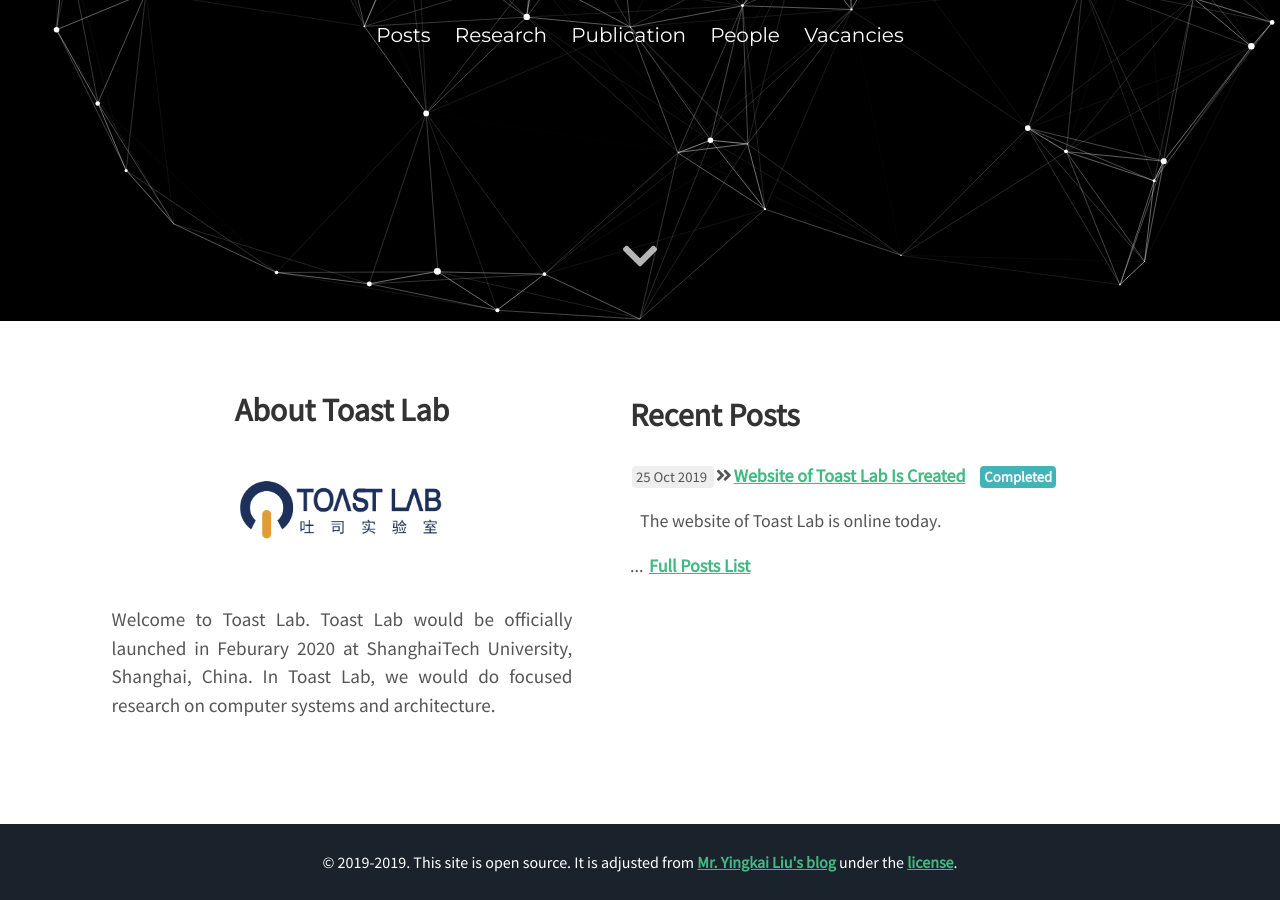
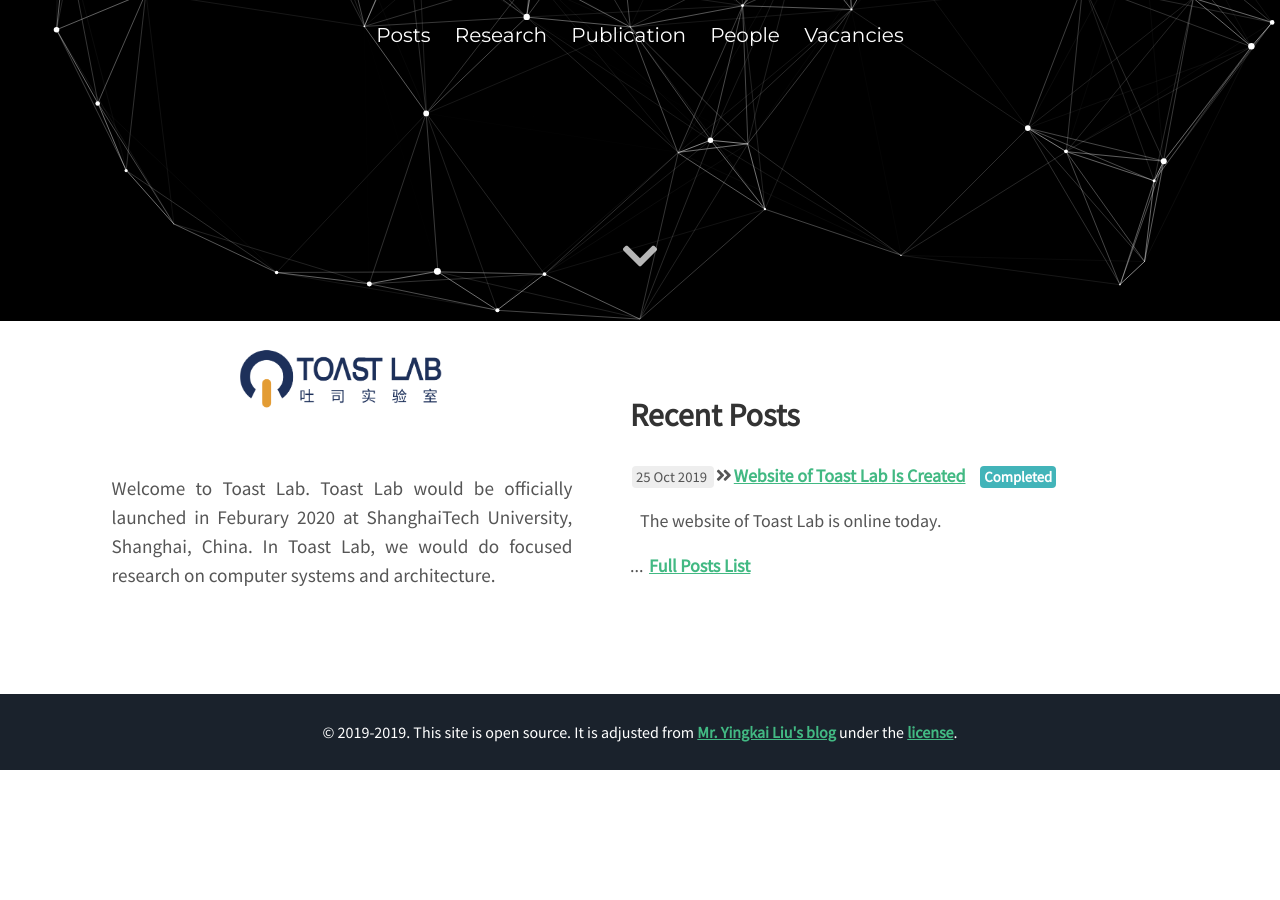
Before and after one commit to toast-lab/toast-lab.github.io, a Jekyll site: the page built from index.html, in a window 1280 px wide and 900 px high, scrolled down 579 px. Built offline with Jekyll 4.4.1, drawn with Linux system fonts in a browser that asks for light colours; nearby versions of some CDN libraries; after the commit the page ends 1349 px from its top, so only the background shows below that.

Commit message:
minor change

```diff
--- a/index.html
+++ b/index.html
@@ -2,7 +2,7 @@
 layout: home
 ---
 <div class="user-details">
-<h2> About Toast Lab </h2>
+<!--<h2> About Toast Lab </h2> -->
 <img src="./about/logo.png" alt="The Logo of Toast Lab" width="210"> <br>
 <p style="text-align: justify;">Welcome to Toast Lab. Toast Lab would be officially launched in Feburary 2020 at ShanghaiTech University, Shanghai, China. In Toast Lab, we would do focused research on computer systems and architecture. </p>
 <!--
```
